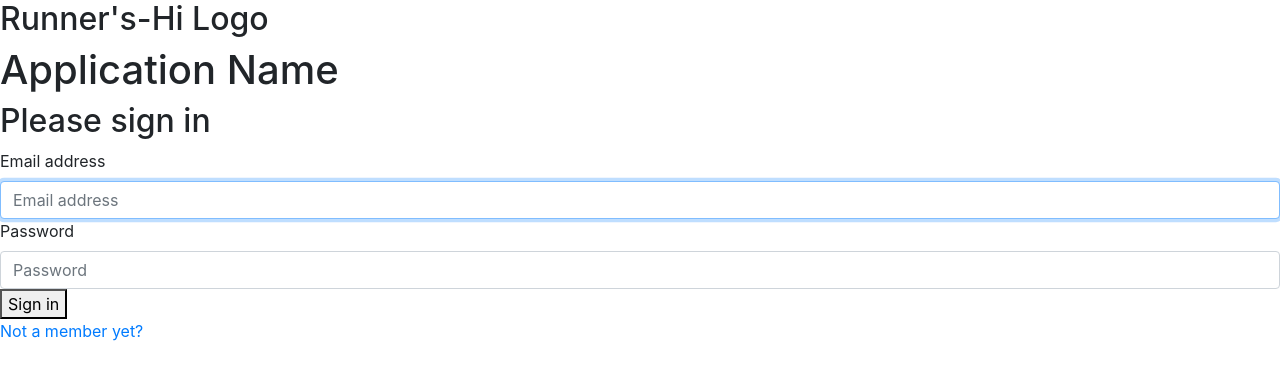
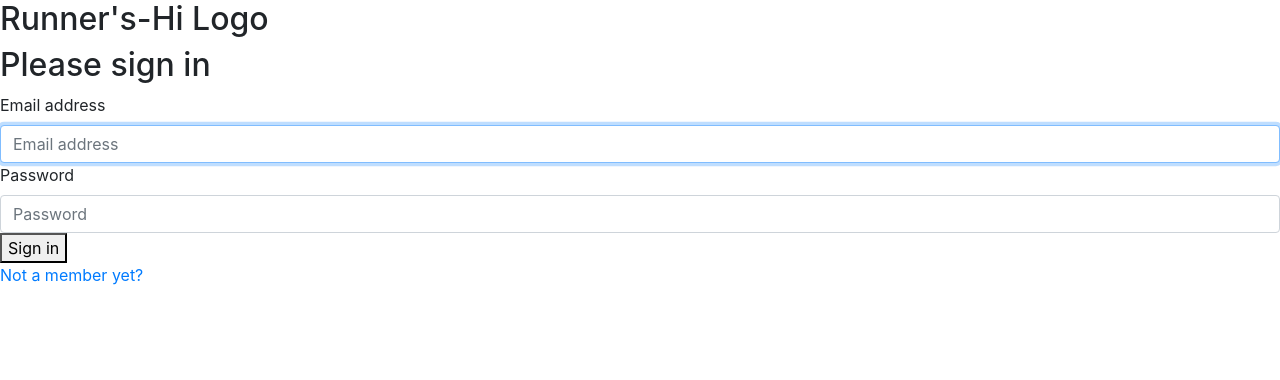
Before and after one commit to jkaset/runners_hi, a React (Create React App) app: page /login in a window 1280 px wide. Shown: the top 380 px of the page. Built offline with nearby package versions, Linux system fonts and the light colour scheme.

Commit message:
fixed default naming in login/reg

```diff
--- a/src/components/auth/Login.js
+++ b/src/components/auth/Login.js
@@ -45,7 +45,7 @@
             </dialog>
             <section>
                 <form className="form--login" onSubmit={handleLogin}>
-                    <h1>Application Name</h1>
+
                     <h2>Please sign in</h2>
                     <fieldset>
                         <label htmlFor="inputEmail"> Email address </label>
--- a/src/components/auth/Register.js
+++ b/src/components/auth/Register.js
@@ -68,7 +68,7 @@
             </dialog>
 
             <form className="form--login" onSubmit={handleRegister}>
-                <h1 className="h3 mb-3 font-weight-normal">Please Register for Application Name</h1>
+                <h1 className="h3 mb-3 font-weight-normal">Please Register for Runner's-Hi</h1>
                 <fieldset>
                     <label htmlFor="firstName"> First Name </label>
                     <input ref={firstName} type="text" name="firstName" className="form-control" placeholder="First name" required autoFocus />
```
Also changed, not shown: api/database.json (+9 -0 lines).
